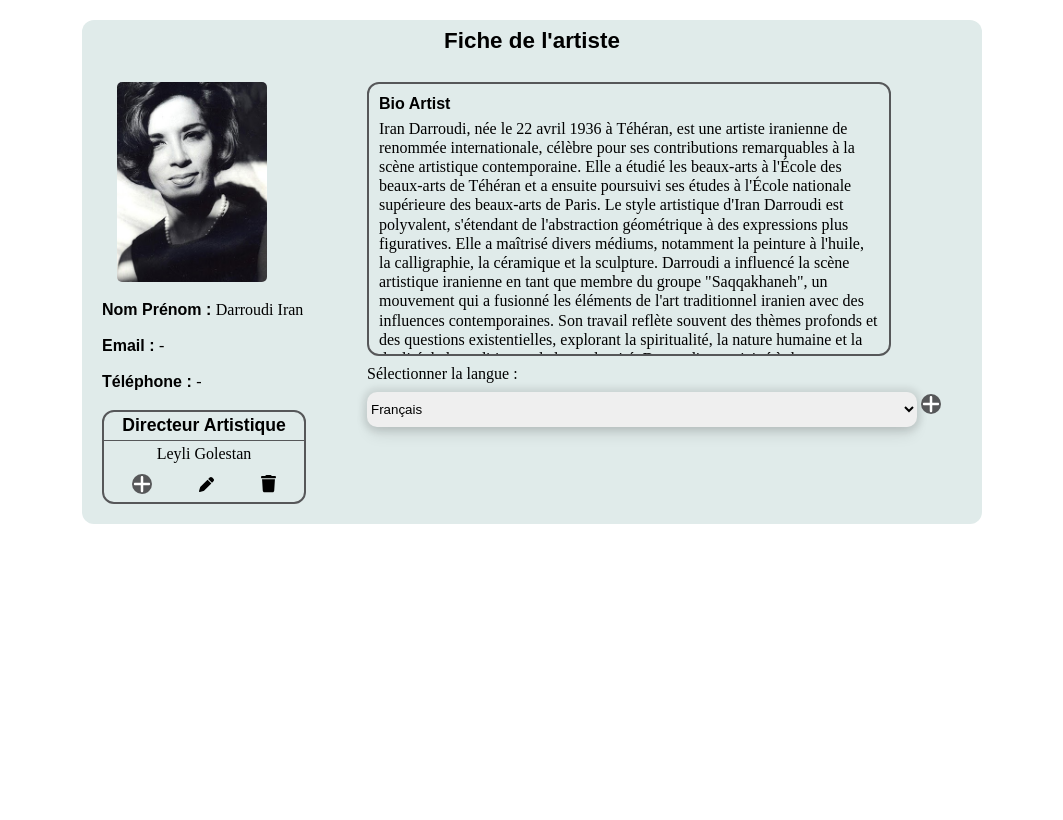
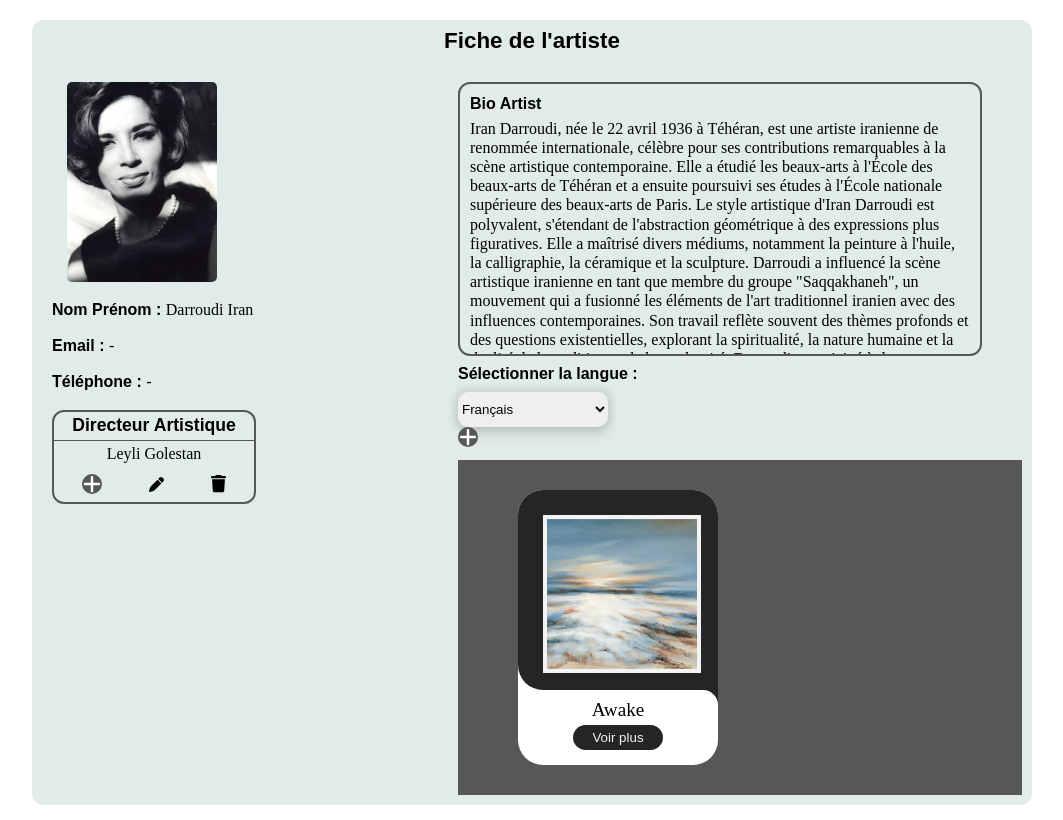
Before and after one commit to alt-ju/GRAND-ANGLE, a PHP site: page /fiche-de-artiste.html in a window 1280 px wide. Shown: the whole page, without its empty margins (108-1171 px from the left). Run offline with PHP 8.4, Linux system fonts and the light colour scheme.

Commit message:
first-style-workart

```diff
--- a/assets/css/style.css
+++ b/assets/css/style.css
@@ -534,8 +534,8 @@
 
   .fiche-artist{
     margin-top: 20px;
-    width:900px;
-    height: max-content;
+    width:1000px;
+
     background-color: var(--SECONDARY);
     margin-left:auto ;
     margin-right: auto;
@@ -617,6 +617,11 @@
   padding: 0;
 }
 
+.left-fiche-artist{
+  margin-right: 50px;
+  display: flex;
+  flex-direction: column;
+}
 
 .bio-artiste{
   width: 500px;
@@ -639,3 +644,105 @@
 .select-langue-fiche-artist{
   margin: 10px 0;
 }
+.select-langue-fiche-artist label{
+  font-weight: 600;
+  font-family: var(--FONTTITLE);
+}
+
+.add-langue{
+  width: 150px;
+}
+
+.slide-container{
+  max-width: 1120px;
+  width: 100%;
+  background-color: var(--PRIMARY);
+  padding: 20px;
+  margin: 10px 0;
+}
+
+ .slide-content{
+  margin: 10px 40px;
+}
+
+.card{
+  width:200px;
+  border-radius: 25px;
+  background-color: #fff;
+}
+
+.image-content,
+.card-content{
+  display: flex;
+  flex-direction: column;
+  align-items: center;
+  padding:10px 14px;
+}
+
+.image-content{
+  position: relative;
+  row-gap: 5px;
+  padding: 25px 0;
+}
+
+.card-image{
+  position: relative;
+  height:150px;
+  width :150px;
+  background-color: #F3f3f3;
+}
+.overlay{
+  position: absolute;
+  left: 0;
+  top: 0;
+  height: 100%;
+  width: 100%;
+  background-color: #252525;
+  border-radius: 25px 25px 0 25px;
+}
+.overlay::before,
+.overlay::after{
+  content: '';
+  position: absolute;
+  right:0;
+  bottom: -15px;
+  height: 15px;
+  width: 15px;
+  background-color: var(--BGCOLORPU);
+}
+
+.overlay::after{
+  border-radius:0 25px 0 0 ;
+  background-color: #fff;
+}
+.card-image .card-img{
+  position: absolute;
+  height: 100%;
+  width: 100%;
+  object-fit: cover;
+  border: 4px solid var(--BGCOLORPR);
+}
+
+.libelle-artwork{
+  font-size: 1.2rem;
+  font-weight: 500;
+}
+
+.voir-plus{
+border:none;
+background-color: var(--BGCOLORPU);
+color: var(--FONTCOLOR);
+border-radius: 20px;
+padding: 5px 10px;
+margin:5px 0 ;
+cursor: pointer;
+width: 90px;
+font-weight: 500;
+font-family: var(--FONTTITLE);
+transition: all 0.3s ease;
+}
+
+.voir-plus:hover{
+  background-color: var(--ACCENT1);
+  color: var(--FONTCOLOR2);
+}
--- a/fiche-de-artiste.html
+++ b/fiche-de-artiste.html
@@ -54,7 +54,7 @@
   <label for="langue">Sélectionner la langue : </label>
 </div>
 <div class="form-divs selector-langue"></div>
-<select name="langue" id="langue" class="field-add-collab">
+<select name="langue" id="langue" class="field-add-collab add-langue">
   <option value="Français">Français</option>
   <option value="Anglais">Anglais</option>
   <option value="Allemand">Allemand</option>
@@ -62,12 +62,29 @@
   <option value="Chinois">Chinois</option>
 </select>
 <a href="#" class="ctr-icon"><svg class="plus" xmlns="http://www.w3.org/2000/svg" viewBox="0 0 448 512"><path d="M256 80c0-17.7-14.3-32-32-32s-32 14.3-32 32V224H48c-17.7 0-32 14.3-32 32s14.3 32 32 32H192V432c0 17.7 14.3 32 32 32s32-14.3 32-32V288H400c17.7 0 32-14.3 32-32s-14.3-32-32-32H256V80z"/></svg></a>
-</div>
+
 <div class="list-ouever-artist">
-  <div class="card-ouvre-image">
-    <img src="" alt="">
+  <div class="slide-container">
+    <div class="slide-content">
+      <div class="card-wrapper">
+        <div class="card">
+          <div class="image-content">
+            <span class="overlay"></span>
+            <div class="card-image">
+            <img src="./assets/img/darroudi_awake.jpg" alt="" class="card-img">
+            </div>
+          </div>
+          <div class="card-content">
+          <h4 class="libelle-artwork">Awake</h4>
+          <a href="#"><button class="voir-plus">Voir plus</button></a>
+          </div>
+        </div>
+      </div>
+    </div>
   </div>
 </div>
+</div>
+
 </div>
 </div>
 </div>
```
Also changed, not shown: assets/img/darroudi_awake.jpg (added), assets/img/darroudi_cold.jpg (added).
